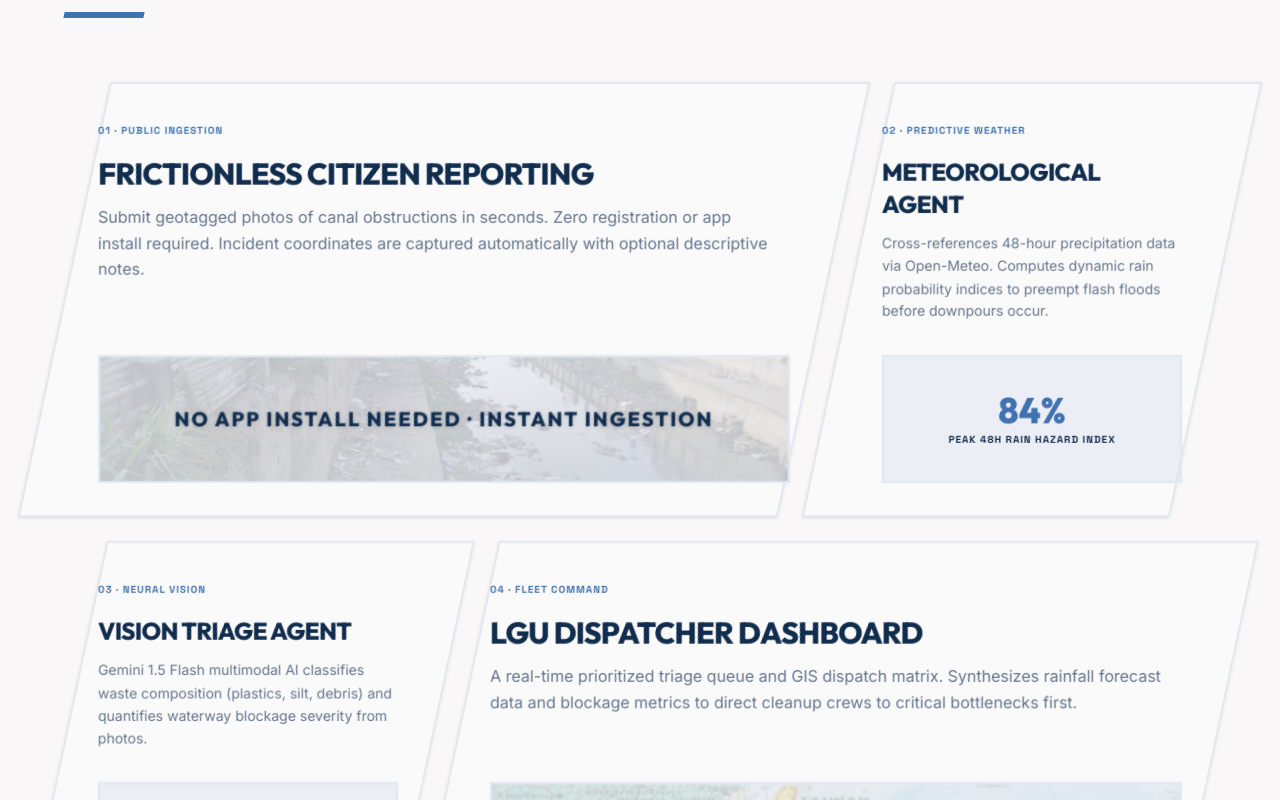
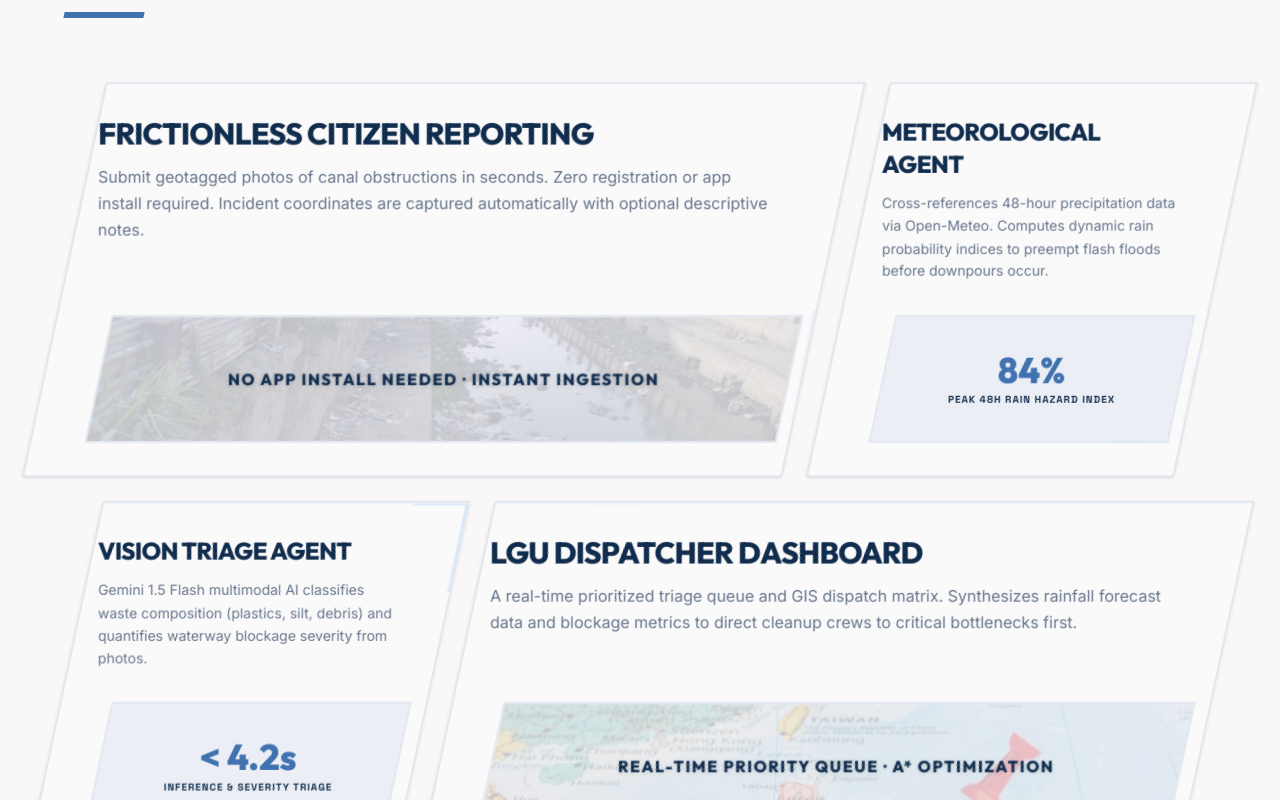
Before and after one commit to Goldenavs/esteRoute, a React (Vite) app in the folder frontend/: page /login in a window 1280 px wide. Shown: the part 1100-1900 px from the top of the page. Built offline with nearby package versions, Linux system fonts and the light colour scheme; no server answers.

Commit message:
refactor(features): remove numberings, fix inner container skew alignment, and add subtle border beam

```diff
--- a/frontend/src/components/auth/sections/FeaturesSection.tsx
+++ b/frontend/src/components/auth/sections/FeaturesSection.tsx
@@ -10,6 +10,42 @@ const cardVariants: Variants = {
   hidden: { opacity: 0, y: 30 },
   visible: { opacity: 1, y: 0, transition: { type: "spring", stiffness: 100, damping: 20 } }
 };
+
+// Subtle, eye-friendly traveling perimeter highlight (staggered across cards)
+const BorderBeam = ({ delay = 0 }: { delay?: number }) => (
+  <div className="absolute inset-0 pointer-events-none overflow-hidden rounded-xl md:rounded-none z-10">
+    <svg className="absolute inset-0 w-full h-full" xmlns="http://www.w3.org/2000/svg">
+      <defs>
+        <linearGradient id={`beam-grad-${delay}`} x1="0%" y1="0%" x2="100%" y2="100%">
+          <stop offset="0%" stopColor="#3F72AF" stopOpacity="0" />
+          <stop offset="50%" stopColor="#60A5FA" stopOpacity="0.75" />
+          <stop offset="100%" stopColor="#3F72AF" stopOpacity="0" />
+        </linearGradient>
+      </defs>
+      <motion.rect
+        x="1"
+        y="1"
+        width="calc(100% - 2px)"
+        height="calc(100% - 2px)"
+        rx="2"
+        fill="none"
+        stroke={`url(#beam-grad-${delay})`}
+        strokeWidth="2.5"
+        strokeDasharray="140 1200"
+        animate={{
+          strokeDashoffset: [1340, 0],
+        }}
+        transition={{
+          duration: 9,
+          delay,
+          repeat: Infinity,
+          ease: "linear",
+        }}
+        className="opacity-30 group-hover:opacity-85 transition-opacity duration-500"
+      />
+    </svg>
+  </div>
+);
 
 export default function FeaturesSection() {
   const ref = useRef<HTMLElement>(null);
@@ -97,14 +133,12 @@ export default function FeaturesSection() {
           {/* FEATURE 1: Frictionless Citizen Reporting (2 cols)        */}
           {/* ========================================================= */}
           <motion.div variants={cardVariants} className="md:col-span-2">
-            <div className="group relative bg-surface/35 backdrop-blur-xl border-2 border-border-subtle hover:border-brand-primary hover:bg-surface/95 transition-all duration-300 md:-skew-x-12 p-6 md:p-8 h-full rounded-xl md:rounded-none shadow-sm hover:shadow-2xl">
+            <div className="group relative bg-surface/35 backdrop-blur-xl border-2 border-border-subtle hover:border-brand-primary hover:bg-surface/95 transition-all duration-300 md:-skew-x-12 p-6 md:p-8 h-full rounded-xl md:rounded-none shadow-sm hover:shadow-2xl overflow-hidden">
+              {/* Eye-friendly perimeter traveling light */}
+              <BorderBeam delay={0} />
+
               <div className="md:skew-x-12 h-full flex flex-col justify-between">
                 <div>
-                  <div className="mb-4">
-                    <span className="font-data text-[10px] font-bold uppercase tracking-widest text-brand-primary">
-                      01 · Public Ingestion
-                    </span>
-                  </div>
                   <h3 className="font-heading font-black text-2xl lg:text-3xl text-text-primary mb-3 uppercase tracking-tight group-hover:text-brand-primary transition-colors">
                     Frictionless Citizen Reporting
                   </h3>
@@ -113,9 +147,10 @@ export default function FeaturesSection() {
                   </p>
                 </div>
 
-                <div className="w-full h-32 bg-surface-subtle/50 border-2 border-border-subtle flex items-center justify-center overflow-hidden relative group-hover:border-brand-primary/50 transition-colors">
+                {/* Parallel-skewed inner letterbox */}
+                <div className="w-full h-28 md:h-32 bg-surface-subtle/50 border-2 border-border-subtle -skew-x-12 flex items-center justify-center overflow-hidden relative group-hover:border-brand-primary/50 transition-colors">
                   <div className="absolute inset-0 opacity-20 bg-[url('/Auth/CitizenAuth.jpg')] bg-cover bg-center scale-100 group-hover:scale-105 transition-transform duration-700" />
-                  <span className="font-heading font-black text-lg md:text-xl text-text-primary uppercase tracking-widest z-10 drop-shadow-sm">
+                  <span className="skew-x-12 font-heading font-black text-xs md:text-sm lg:text-base text-text-primary uppercase tracking-widest z-10 drop-shadow-sm px-4 text-center">
                     No App Install Needed · Instant Ingestion
                   </span>
                 </div>
@@ -127,14 +162,11 @@ export default function FeaturesSection() {
           {/* FEATURE 2: Meteorological Agent (1 col)                   */}
           {/* ========================================================= */}
           <motion.div variants={cardVariants} className="md:col-span-1">
-            <div className="group relative bg-surface/35 backdrop-blur-xl border-2 border-border-subtle hover:border-brand-primary hover:bg-surface/95 transition-all duration-300 md:-skew-x-12 p-6 md:p-8 h-full rounded-xl md:rounded-none shadow-sm hover:shadow-2xl">
+            <div className="group relative bg-surface/35 backdrop-blur-xl border-2 border-border-subtle hover:border-brand-primary hover:bg-surface/95 transition-all duration-300 md:-skew-x-12 p-6 md:p-8 h-full rounded-xl md:rounded-none shadow-sm hover:shadow-2xl overflow-hidden">
+              <BorderBeam delay={2.25} />
+
               <div className="md:skew-x-12 h-full flex flex-col justify-between">
                 <div>
-                  <div className="mb-4">
-                    <span className="font-data text-[10px] font-bold uppercase tracking-widest text-brand-primary">
-                      02 · Predictive Weather
-                    </span>
-                  </div>
                   <h3 className="font-heading font-black text-2xl text-text-primary mb-3 uppercase tracking-tight group-hover:text-brand-primary transition-colors">
                     Meteorological Agent
                   </h3>
@@ -143,13 +175,16 @@ export default function FeaturesSection() {
                   </p>
                 </div>
 
-                <div className="w-full h-32 bg-surface-subtle/50 border-2 border-border-subtle flex flex-col items-center justify-center p-4 relative group-hover:border-brand-primary/50 transition-colors">
+                {/* Parallel-skewed inner stat block */}
+                <div className="w-full h-28 md:h-32 bg-surface-subtle/50 border-2 border-border-subtle -skew-x-12 flex flex-col items-center justify-center p-4 relative group-hover:border-brand-primary/50 transition-colors">
+                  <div className="skew-x-12 flex flex-col items-center">
                     <span className="font-heading font-black text-3xl md:text-4xl text-brand-primary leading-none mb-1">
                       84%
                     </span>
-                  <span className="font-data text-[10px] font-bold uppercase tracking-widest text-text-muted">
+                    <span className="font-data text-[10px] font-bold uppercase tracking-widest text-text-muted text-center">
                       Peak 48h Rain Hazard Index
                     </span>
+                  </div>
                 </div>
               </div>
             </div>
@@ -159,14 +194,11 @@ export default function FeaturesSection() {
           {/* FEATURE 3: Vision Triage Agent (1 col)                   */}
           {/* ========================================================= */}
           <motion.div variants={cardVariants} className="md:col-span-1">
-            <div className="group relative bg-surface/35 backdrop-blur-xl border-2 border-border-subtle hover:border-brand-primary hover:bg-surface/95 transition-all duration-300 md:-skew-x-12 p-6 md:p-8 h-full rounded-xl md:rounded-none shadow-sm hover:shadow-2xl">
+            <div className="group relative bg-surface/35 backdrop-blur-xl border-2 border-border-subtle hover:border-brand-primary hover:bg-surface/95 transition-all duration-300 md:-skew-x-12 p-6 md:p-8 h-full rounded-xl md:rounded-none shadow-sm hover:shadow-2xl overflow-hidden">
+              <BorderBeam delay={4.5} />
+
               <div className="md:skew-x-12 h-full flex flex-col justify-between">
                 <div>
-                  <div className="mb-4">
-                    <span className="font-data text-[10px] font-bold uppercase tracking-widest text-brand-primary">
-                      03 · Neural Vision
-                    </span>
-                  </div>
                   <h3 className="font-heading font-black text-2xl text-text-primary mb-3 uppercase tracking-tight group-hover:text-brand-primary transition-colors">
                     Vision Triage Agent
                   </h3>
@@ -175,13 +207,16 @@ export default function FeaturesSection() {
                   </p>
                 </div>
 
-                <div className="w-full h-32 bg-surface-subtle/50 border-2 border-border-subtle flex flex-col items-center justify-center p-4 relative group-hover:border-brand-primary/50 transition-colors">
+                {/* Parallel-skewed inner stat block */}
+                <div className="w-full h-28 md:h-32 bg-surface-subtle/50 border-2 border-border-subtle -skew-x-12 flex flex-col items-center justify-center p-4 relative group-hover:border-brand-primary/50 transition-colors">
+                  <div className="skew-x-12 flex flex-col items-center">
                     <span className="font-heading font-black text-3xl md:text-4xl text-brand-primary leading-none mb-1">
                       &lt; 4.2s
                     </span>
-                  <span className="font-data text-[10px] font-bold uppercase tracking-widest text-text-muted">
-                    Inference & Waste Severity Triage
+                    <span className="font-data text-[10px] font-bold uppercase tracking-widest text-text-muted text-center">
+                      Inference & Severity Triage
                     </span>
+                  </div>
                 </div>
               </div>
             </div>
@@ -191,14 +226,11 @@ export default function FeaturesSection() {
           {/* FEATURE 4: LGU Dispatcher Dashboard (2 cols)             */}
           {/* ========================================================= */}
           <motion.div variants={cardVariants} className="md:col-span-2">
-            <div className="group relative bg-surface/35 backdrop-blur-xl border-2 border-border-subtle hover:border-brand-primary hover:bg-surface/95 transition-all duration-300 md:-skew-x-12 p-6 md:p-8 h-full rounded-xl md:rounded-none shadow-sm hover:shadow-2xl">
+            <div className="group relative bg-surface/35 backdrop-blur-xl border-2 border-border-subtle hover:border-brand-primary hover:bg-surface/95 transition-all duration-300 md:-skew-x-12 p-6 md:p-8 h-full rounded-xl md:rounded-none shadow-sm hover:shadow-2xl overflow-hidden">
+              <BorderBeam delay={6.75} />
+
               <div className="md:skew-x-12 h-full flex flex-col justify-between">
                 <div>
-                  <div className="mb-4">
-                    <span className="font-data text-[10px] font-bold uppercase tracking-widest text-brand-primary">
-                      04 · Fleet Command
-                    </span>
-                  </div>
                   <h3 className="font-heading font-black text-2xl lg:text-3xl text-text-primary mb-3 uppercase tracking-tight group-hover:text-brand-primary transition-colors">
                     LGU Dispatcher Dashboard
                   </h3>
@@ -207,9 +239,10 @@ export default function FeaturesSection() {
                   </p>
                 </div>
 
-                <div className="w-full h-32 bg-surface-subtle/50 border-2 border-border-subtle flex items-center justify-center overflow-hidden relative group-hover:border-brand-primary/50 transition-colors">
+                {/* Parallel-skewed inner letterbox */}
+                <div className="w-full h-28 md:h-32 bg-surface-subtle/50 border-2 border-border-subtle -skew-x-12 flex items-center justify-center overflow-hidden relative group-hover:border-brand-primary/50 transition-colors">
                   <div className="absolute inset-0 opacity-20 bg-[url('/Auth/AdminAuth.jpg')] bg-cover bg-center scale-100 group-hover:scale-105 transition-transform duration-700" />
-                  <span className="font-heading font-black text-lg md:text-xl text-text-primary uppercase tracking-widest z-10 drop-shadow-sm">
+                  <span className="skew-x-12 font-heading font-black text-xs md:text-sm lg:text-base text-text-primary uppercase tracking-widest z-10 drop-shadow-sm px-4 text-center">
                     Real-Time Priority Queue · A* Optimization
                   </span>
                 </div>
```
Lines whose indentation alone changed are shown as unchanged.
